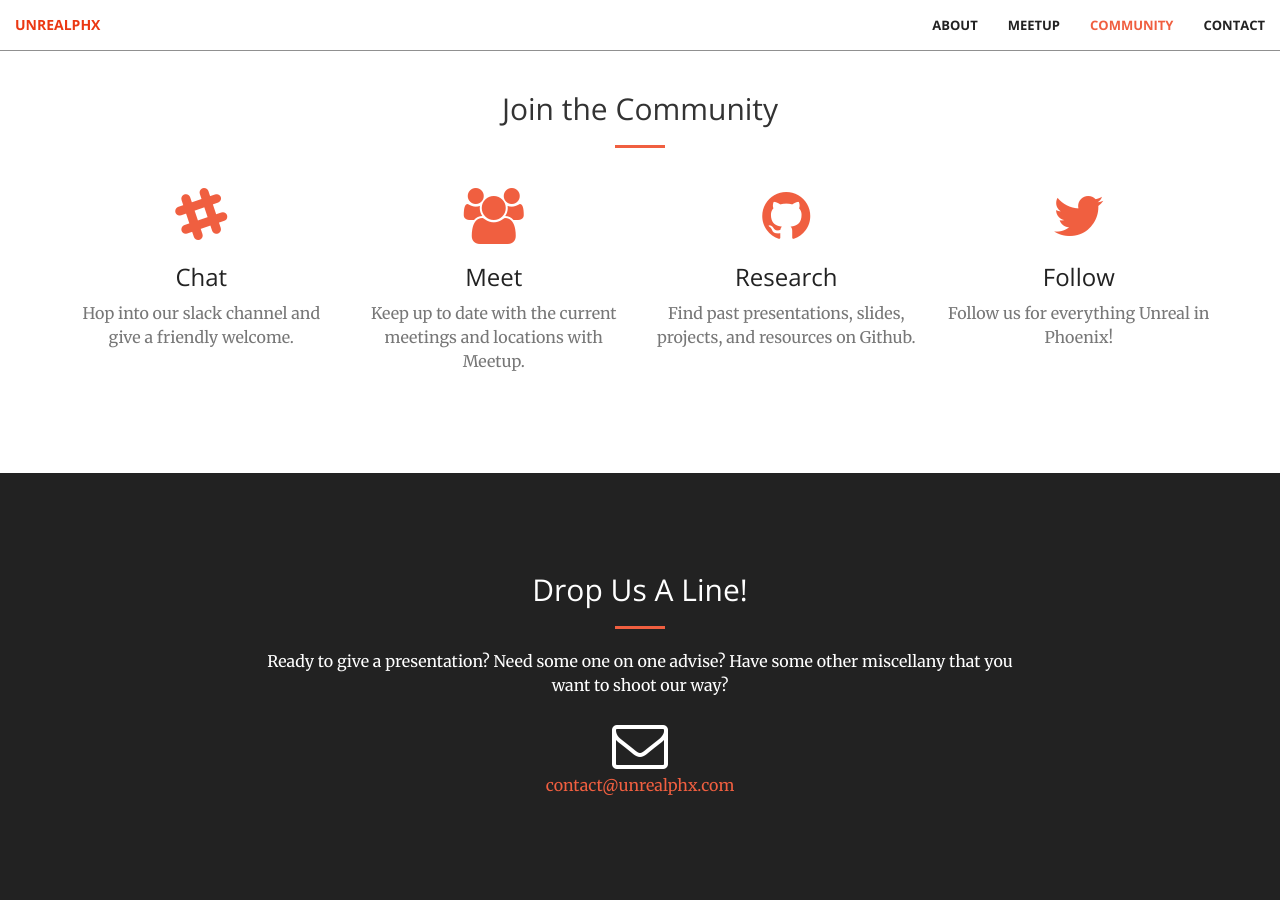
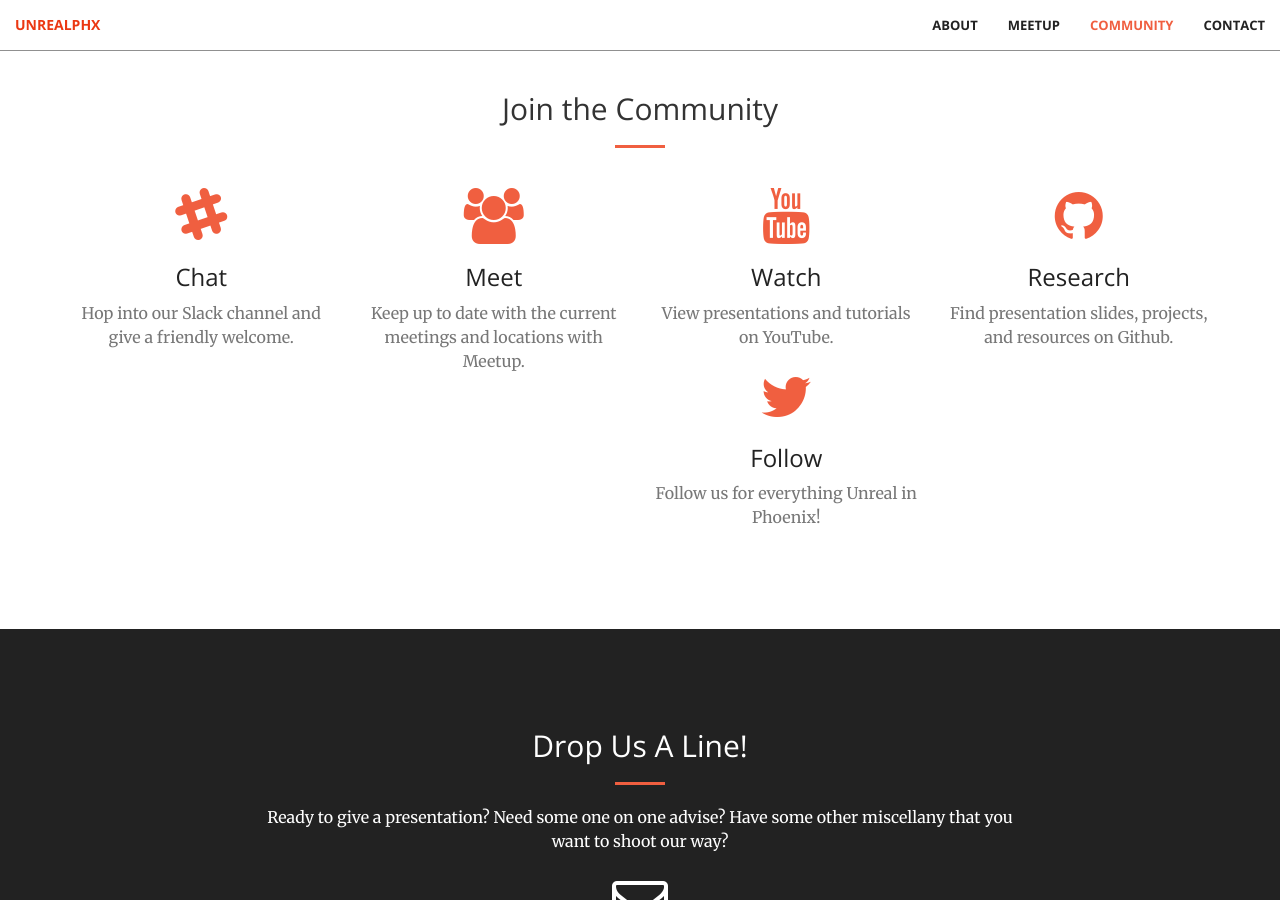
Before and after one commit to UnrealPhx/unrealphx.github.io, a Jekyll site: the page built from index.html, in a window 1280 px wide and 900 px high, scrolled down 1972 px. Built offline with Jekyll 4.4.1, drawn with Linux system fonts in a browser that asks for light colours.

Commit message:
Add a link to the YouTube channel.

```diff
--- a/_includes/community.html
+++ b/_includes/community.html
@@ -13,7 +13,7 @@
                 <a href="http://slack.unrealphx.com" class="service-box">
                     <i class="fa fa-4x fa-slack wow bounceIn text-primary"></i>
                     <h3>Chat</h3>
-                    <p class="text-muted">Hop into our slack channel and give a friendly welcome.</p>
+                    <p class="text-muted">Hop into our Slack channel and give a friendly welcome.</p>
                 </a>
             </div>
             <div class="col-lg-3 col-md-6 text-center">
@@ -24,15 +24,22 @@
                 </a>
             </div>
             <div class="col-lg-3 col-md-6 text-center">
+                <a href="https://www.youtube.com/c/UnrealPhxMedia" class="service-box">
+                    <i class="fa fa-4x fa-youtube wow bounceIn text-primary" data-wow-delay=".2s"></i>
+                    <h3>Watch</h3>
+                    <p class="text-muted">View presentations and tutorials on YouTube.</p>
+                </a>
+            </div>
+            <div class="col-lg-3 col-md-6 text-center">
                 <a href="https://github.com/UnrealPhx" class="service-box">
-                    <i class="fa fa-4x fa-github wow bounceIn text-primary" data-wow-delay=".2s"></i>
+                    <i class="fa fa-4x fa-github wow bounceIn text-primary" data-wow-delay=".3s"></i>
                     <h3>Research</h3>
-                    <p class="text-muted">Find past presentations, slides, projects, and resources on Github.</p>
+                    <p class="text-muted">Find presentation slides, projects, and resources on Github.</p>
                 </a>
             </div>
             <div class="col-lg-3 col-md-6 text-center">
                 <a href="https://twitter.com/UnrealPhx" class="service-box">
-                    <i class="fa fa-4x fa-twitter wow bounceIn text-primary" data-wow-delay=".3s"></i>
+                    <i class="fa fa-4x fa-twitter wow bounceIn text-primary" data-wow-delay=".4s"></i>
                     <h3>Follow</h3>
                     <p class="text-muted">Follow us for everything Unreal in Phoenix!</p>
                 </a>
```
